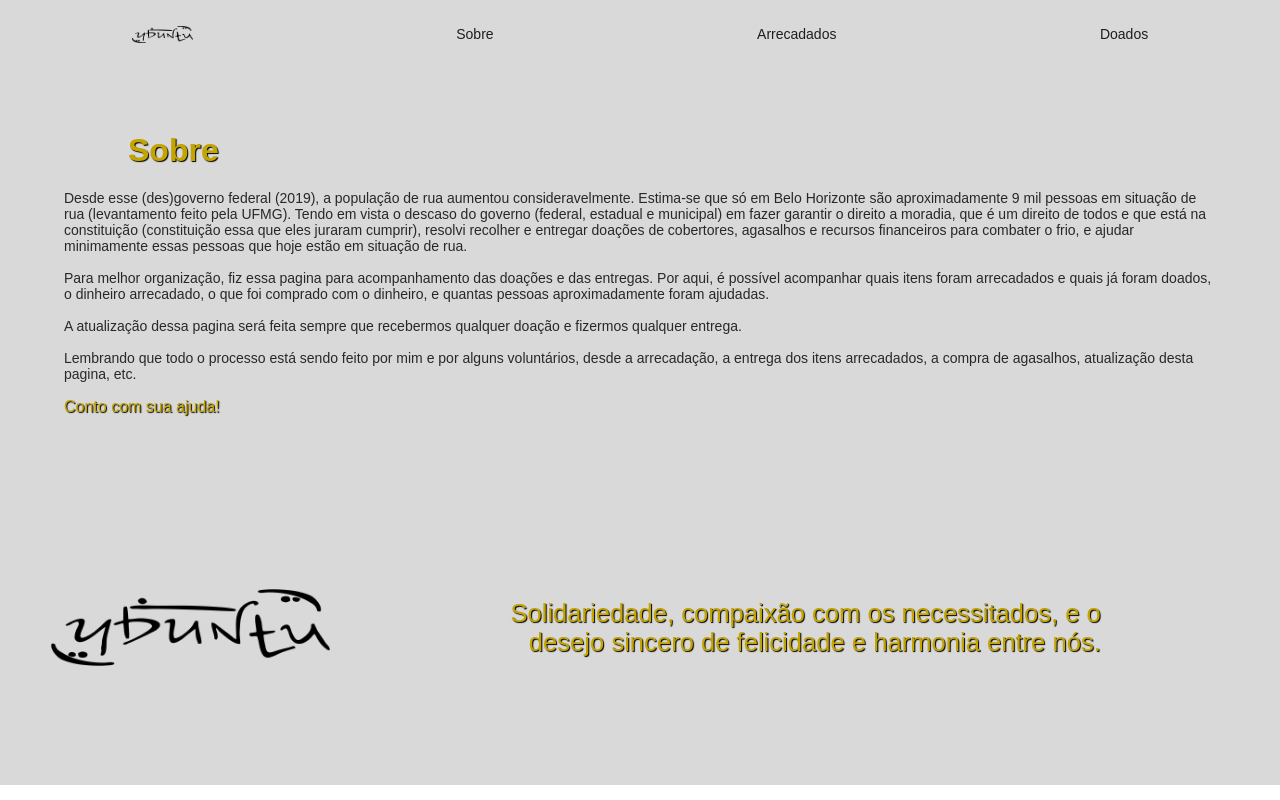
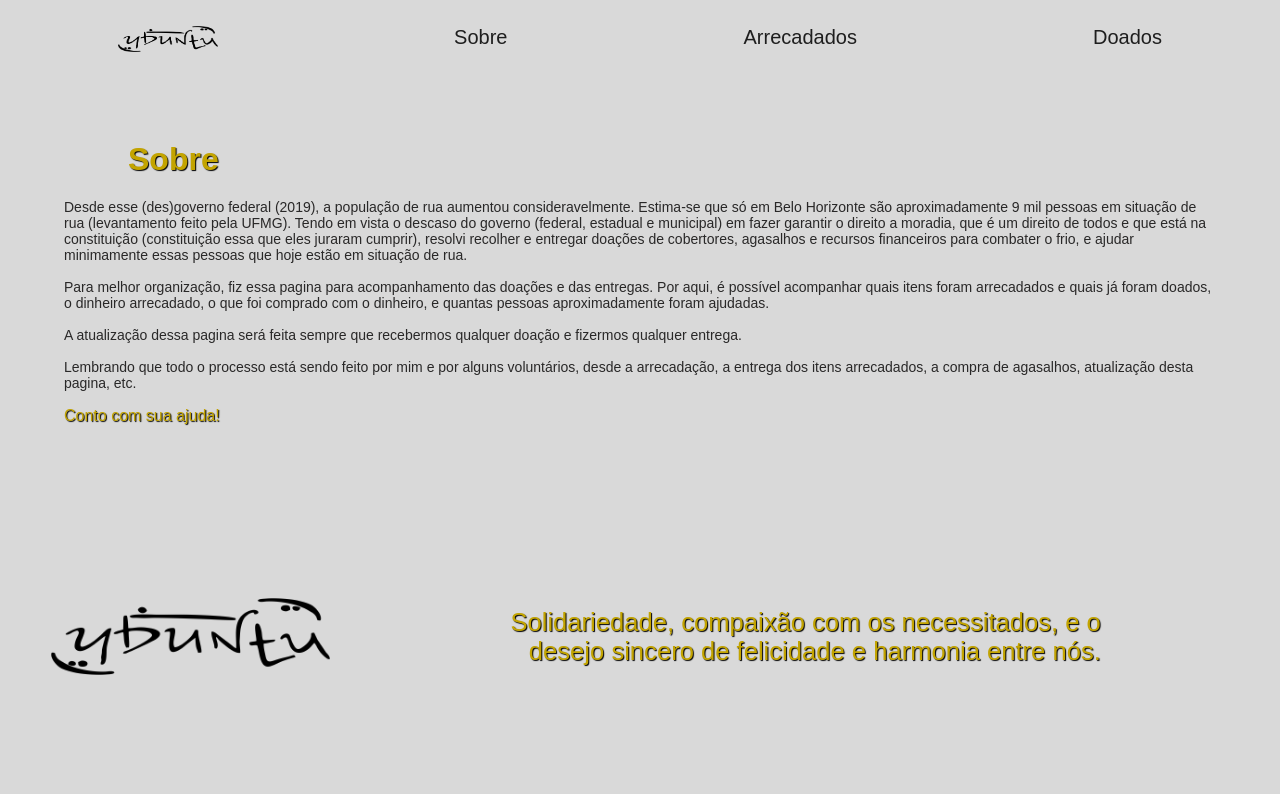
Before and after one commit to rapharosa/ubuntu, a React (Create React App) app: page /ubuntu/sobre in a window 1280 px wide. Built offline with nearby package versions, Linux system fonts and the light colour scheme.

Commit message:
Ajustando estilizações

```diff
--- a/src/componentes/cabecalho/cabecalho.css
+++ b/src/componentes/cabecalho/cabecalho.css
@@ -12,3 +12,9 @@
     font-family: 'Archivo', sans-serif;
     font-weight: 400;
 }
+
+@media screen and (min-width: 768px){
+    .link{
+        font-size: 20px;
+    }
+}
--- a/src/componentes/logo/logo.css
+++ b/src/componentes/logo/logo.css
@@ -2,3 +2,10 @@
     width: 61px;
     height: 17px;
 }
+
+@media screen and (min-width: 768px){
+    .imagem{
+        width: 100px;
+        height: 26px;
+    }
+}
--- a/src/componentes/pagina/pagina.css
+++ b/src/componentes/pagina/pagina.css
@@ -11,7 +11,6 @@
 
 .logo-pagina{
     width: 40%;
-    margin-right: 5vw;
 }
 
 .subtitulo-pagina{
@@ -23,7 +22,8 @@
 }
 
 .texto-pagina{
-    font-size: 16px;
+    padding-left: 2vw;
+    font-size: 15px;
     font-family: 'Archivo', sans-serif;
     color: #C3A400;
     font-weight: 100;
@@ -63,17 +63,16 @@
     .titulo-pagina{
         display: none;
     }
-    .container-pagina{
-        height: 60vh;
-    }
     .logo-pagina{
         width: 50%;
     }
     .subtitulo-pagina{
-        font-size: 5vw;
+        font-size: 50px;
+        text-align: center;
     }
     .texto-pagina{
-        font-size: 4vw;
+        font-size: 46px;
+        text-align: center;
     }
     .container-perguntas{
         display: flex;
```
